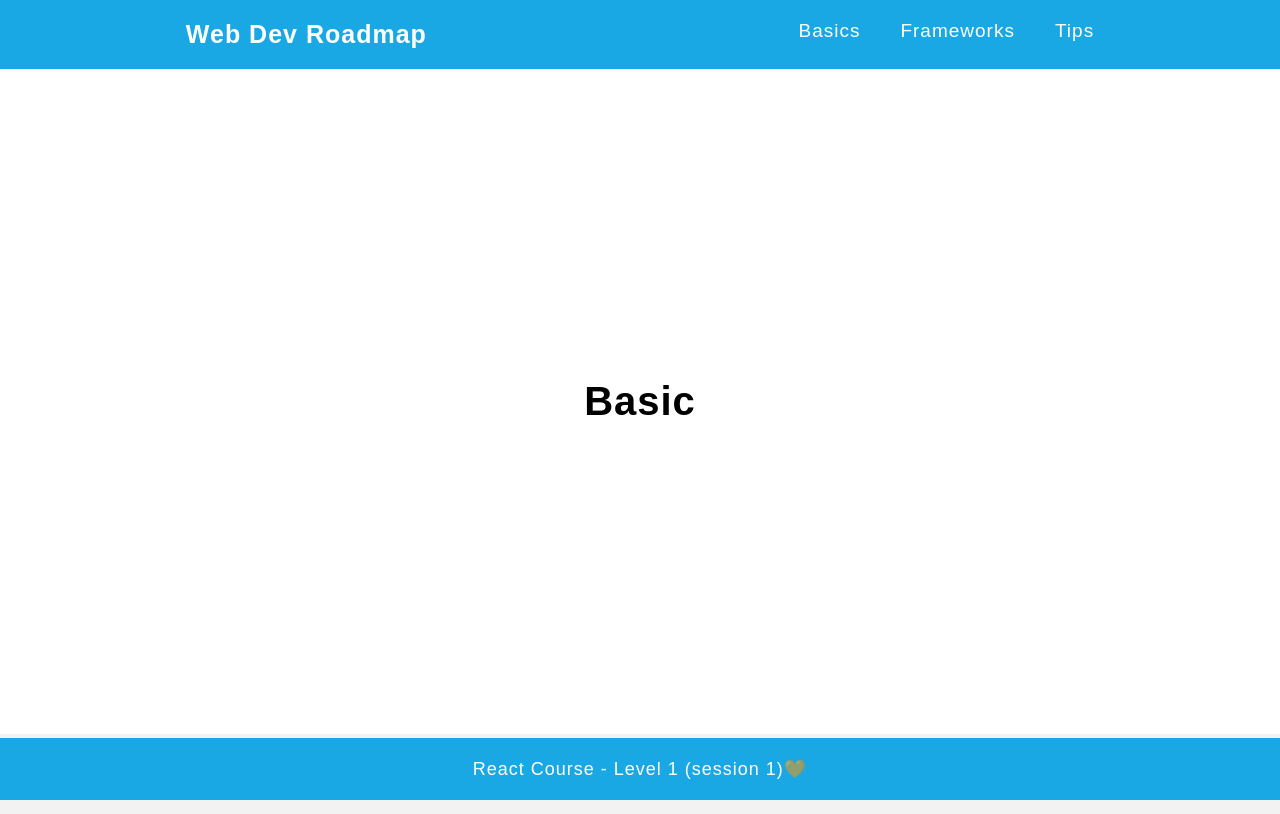
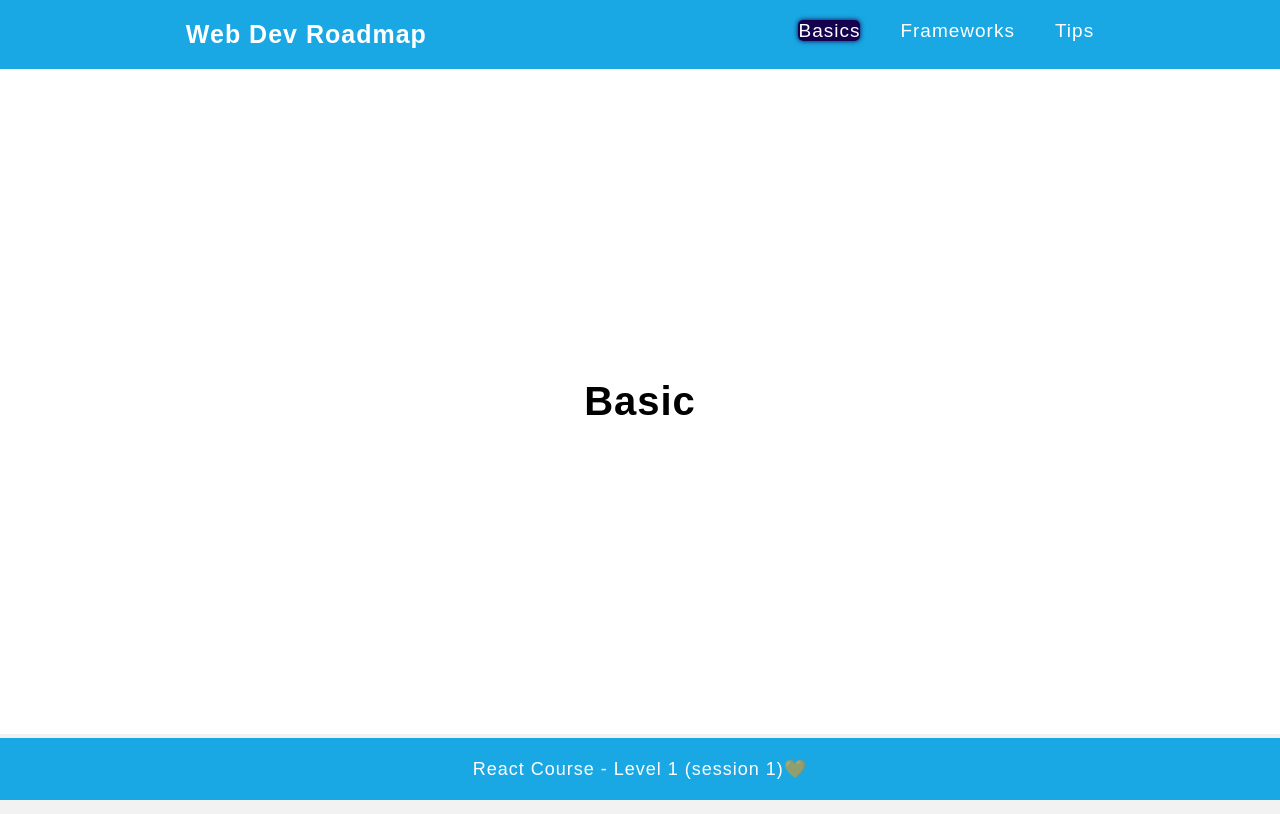
Before and after one commit to Malak-abusharar/React-2, a React (Create React App) app: page /Basic in a window 1280 px wide. Built offline with nearby package versions, Linux system fonts and the light colour scheme.

Commit message:
Link & NavLink

```diff
--- a/package.json
+++ b/package.json
@@ -7,8 +7,8 @@
     "@testing-library/jest-dom": "^6.9.1",
     "@testing-library/react": "^16.3.2",
     "@testing-library/user-event": "^13.5.0",
-    "react": "^19.2.7",
-    "react-dom": "^19.2.7",
+    "react": "^18.2.0",
+    "react-dom": "^18.2.0",
     "react-router-dom": "^6.30.1",
     "react-scripts": "5.0.1",
     "web-vitals": "^2.1.4"
--- a/public/style.css
+++ b/public/style.css
@@ -46,12 +46,11 @@ h1 {
   font-size: 19px;
 }
 
-.main-link:hover {
+.main-link:hover, .main-link.active{
   background-color: rgb(21, 2, 79);
   box-shadow: 0 0 5px rgb(21, 2, 79);
   border-radius: 5px;
 }
-
 /* ================= HERO SECTION ================= */
 .hero-section {
   min-height: calc(100vh - 160px);
--- a/src/component/Header.js
+++ b/src/component/Header.js
@@ -1,23 +1,26 @@
+import { Link , NavLink } from "react-router-dom";
+
+
 export default function Header() {
   return (
     <div>
             <header className="header">
-        <h1>Web Dev Roadmap</h1>
+        <h1><Link to="/">Web Dev Roadmap</Link></h1>
         <ul className="flex">
           <li className="main-list">
-            <a className="main-link" href="/Basic">
+            <NavLink className="main-link" to="/Basic">
               Basics
-            </a>
+            </NavLink>
           </li>
           <li className="main-list">
-            <a className="main-link" href="/Framework">
+            <NavLink className="main-link" to="/Framework">
               Frameworks
-            </a>
+            </NavLink>
           </li>
           <li className="main-list">
-            <a className="main-link" href="/Tips">
+            <NavLink className="main-link" to="/Tips">
               Tips
-            </a>
+            </NavLink>
           </li>
         </ul>
       </header>
```
Also changed, not shown: 1 other file (tests, documents, lock files or other folders).
